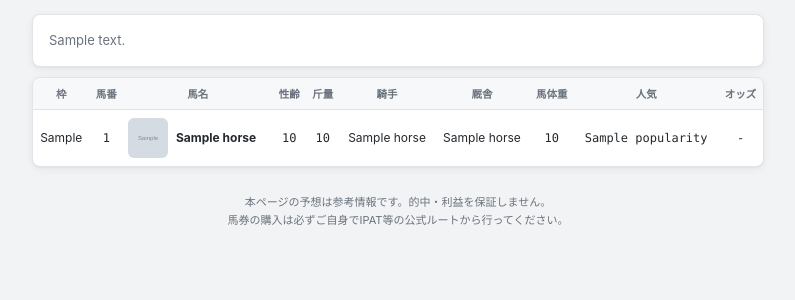
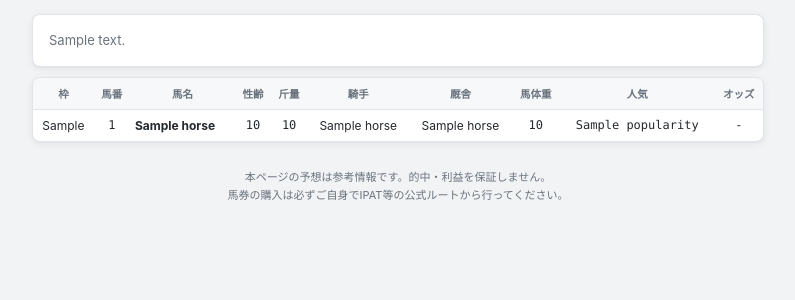
Before and after one commit to yamasan9891-ctrl/keiba-predict, a Flask app: template static_site/templates/race.html in a window 1280 px wide. Shown: the part 163-463 px from the top of the page, without its empty margins (242-1037 px from the left). Run offline with Flask 3, Linux system fonts and the light colour scheme; the template is opened without the code that fills it: most values are stand-ins (such as "Sample title", 1, 10 or a date in 2020); grey boxes marked "Sample" are stand-in pictures; parts of the project's set-up code (start-up, migrations or seed data) failed here and were passed over.

Commit message:
temporarily disable horse photos until visual match verification is possible

```diff
--- a/static_site/templates/race.html
+++ b/static_site/templates/race.html
@@ -230,7 +230,7 @@
             <td class="mono">{{ h.horse_number }}</td>
             <td class="name-cell">
               <div class="name-with-photo">
-                {% if h.photo_url %}<img class="horse-photo" src="{{ h.photo_url }}" loading="lazy" alt="">{% endif %}
+                {# 写真の照合が未確認のため一時的に非表示にしています #}
                 <span>{{ h.name }}</span>
               </div>
             </td>
@@ -295,7 +295,7 @@
       <div class="horse-item">
         <div class="horse-head">
           <span class="horse-name" style="display:flex; align-items:center;">
-            {% if h.photo_url %}<img class="horse-photo" src="{{ h.photo_url }}" loading="lazy" alt="">{% endif %}
+            {# 写真の照合が未確認のため一時的に非表示にしています #}
             <span><span class="horse-num mono">{{ h.horse_number }}</span>{{ h.name }}</span>
           </span>
           <span class="horse-prob mono">複勝圏内 {{ "%.0f"|format(h.place_probability * 100) }}%</span>
```
